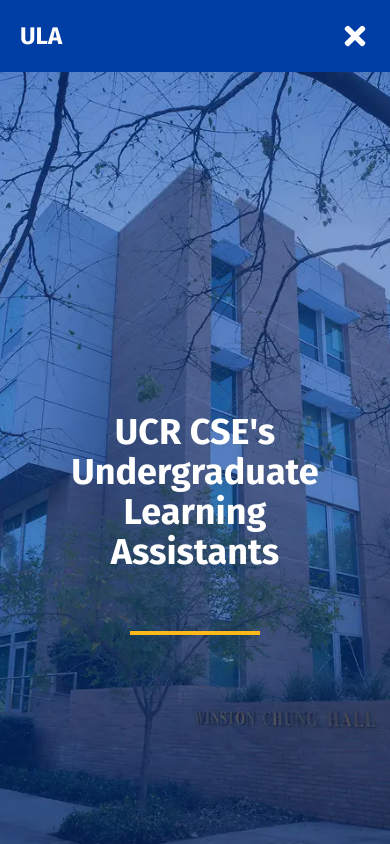
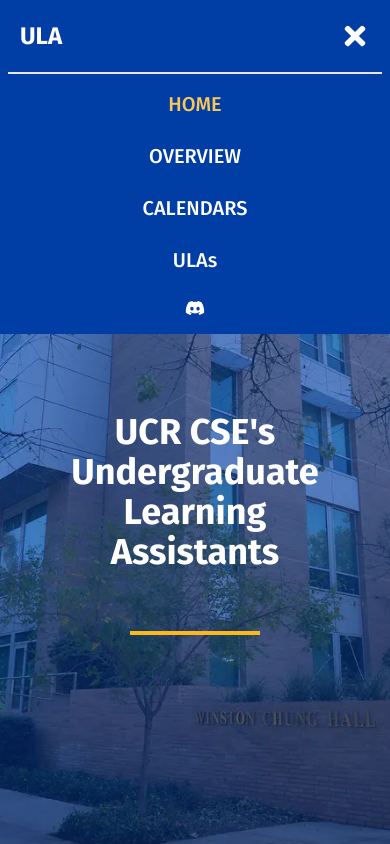
Before and after one commit to acm-ucr/cse-ula, a Next.js app: page / in a window 390 px wide. Both pictures are taken after a click on the button 355 px from the left and 36 px from the top of the page. Shown: the top 844 px of the page. Built offline with nearby package versions, Linux system fonts and the light colour scheme.

Commit message:
just a lil fix

```diff
--- a/src/components/Navbar.tsx
+++ b/src/components/Navbar.tsx
@@ -44,7 +44,7 @@
         </button>
       </div>
       <div
-        className={`z-15 absolute left-0 top-full w-full overflow-hidden bg-ula-blue-primary transition-all duration-300 ease-in-out md:hidden ${
+        className={`absolute left-0 top-full z-50 w-full overflow-hidden bg-ula-blue-primary transition-all duration-300 ease-in-out md:hidden ${
           isOpen ? "max-h-96 opacity-100" : "max-h-0 opacity-0"
         }`}
       >
```
